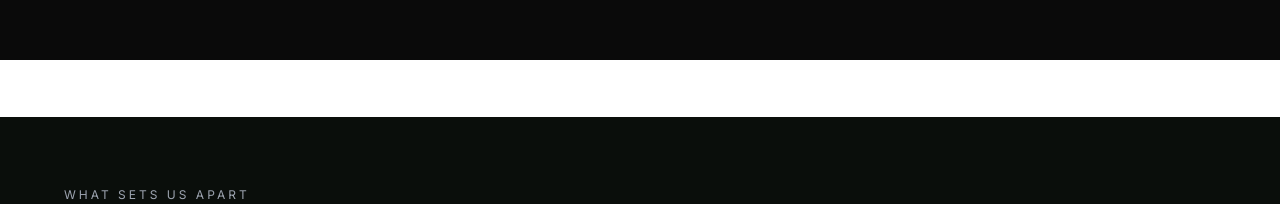
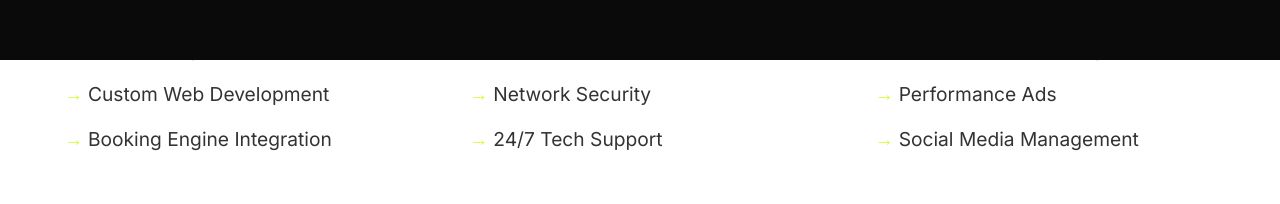
Before and after one commit to clevercroworg/beyond-reach, a React (Vite) app: page /resorts in a window 1280 px wide. Shown: the part 1660-1864 px from the top of the page. Built offline with nearby package versions, Linux system fonts and the light colour scheme; grey boxes are pictures that could not be loaded.

Commit message:
feat: implement column grid with main service headings and 3 sub-rows

```diff
--- a/src/pages/Resorts.jsx
+++ b/src/pages/Resorts.jsx
@@ -295,9 +295,34 @@ const Resorts = () => {
       <section className={styles.servicesSection} ref={refSectionRef}>
         <div className={styles.servicesInner}>
           <div className={styles.simpleServicesGrid}>
-            <div className={styles.simpleServiceText}>Website Development</div>
-            <div className={styles.simpleServiceText}>IT Services</div>
-            <div className={styles.simpleServiceText}>Digital Marketing</div>
+
+            <div className={styles.serviceColumn}>
+              <h3 className={styles.serviceMainHeading}>Website</h3>
+              <ul className={styles.serviceSubList}>
+                <li>UI/UX Design</li>
+                <li>Custom Web Development</li>
+                <li>Booking Engine Integration</li>
+              </ul>
+            </div>
+
+            <div className={styles.serviceColumn}>
+              <h3 className={styles.serviceMainHeading}>IT Services</h3>
+              <ul className={styles.serviceSubList}>
+                <li>Cloud Infrastructure</li>
+                <li>Network Security</li>
+                <li>24/7 Tech Support</li>
+              </ul>
+            </div>
+
+            <div className={styles.serviceColumn}>
+              <h3 className={styles.serviceMainHeading}>Marketing</h3>
+              <ul className={styles.serviceSubList}>
+                <li>SEO & Content Strategy</li>
+                <li>Performance Ads</li>
+                <li>Social Media Management</li>
+              </ul>
+            </div>
+
           </div>
         </div>
       </section>
--- a/src/pages/Resorts.module.css
+++ b/src/pages/Resorts.module.css
@@ -264,8 +264,7 @@
 .simpleServicesGrid {
   display: grid;
   grid-template-columns: repeat(1, 1fr);
-  gap: 2.5rem;
-  text-align: center;
+  gap: 4rem;
   padding: 2rem 0;
 }
 
@@ -275,12 +274,47 @@
   }
 }
 
-.simpleServiceText {
+.serviceColumn {
+  display: flex;
+  flex-direction: column;
+  gap: 1.5rem;
+}
+
+.serviceMainHeading {
   font-family: var(--font-heading);
-  font-size: clamp(2rem, 4vw, 3rem);
+  font-size: clamp(2.5rem, 4vw, 3.5rem);
   color: #000;
   text-transform: uppercase;
+  margin: 0;
+  border-bottom: 3px solid var(--accent-color);
+  padding-bottom: 1rem;
   line-height: 1.1;
+}
+
+.serviceSubList {
+  list-style: none;
+  padding: 0;
+  margin: 0;
+  display: flex;
+  flex-direction: column;
+  gap: 1rem;
+}
+
+.serviceSubList li {
+  font-family: var(--font-body);
+  font-size: 1.2rem;
+  color: #333;
+  line-height: 1.5;
+  position: relative;
+  padding-left: 1.5rem;
+}
+
+.serviceSubList li::before {
+  content: '→';
+  position: absolute;
+  left: 0;
+  color: var(--accent-color);
+  font-weight: bold;
 }
 
 
```
